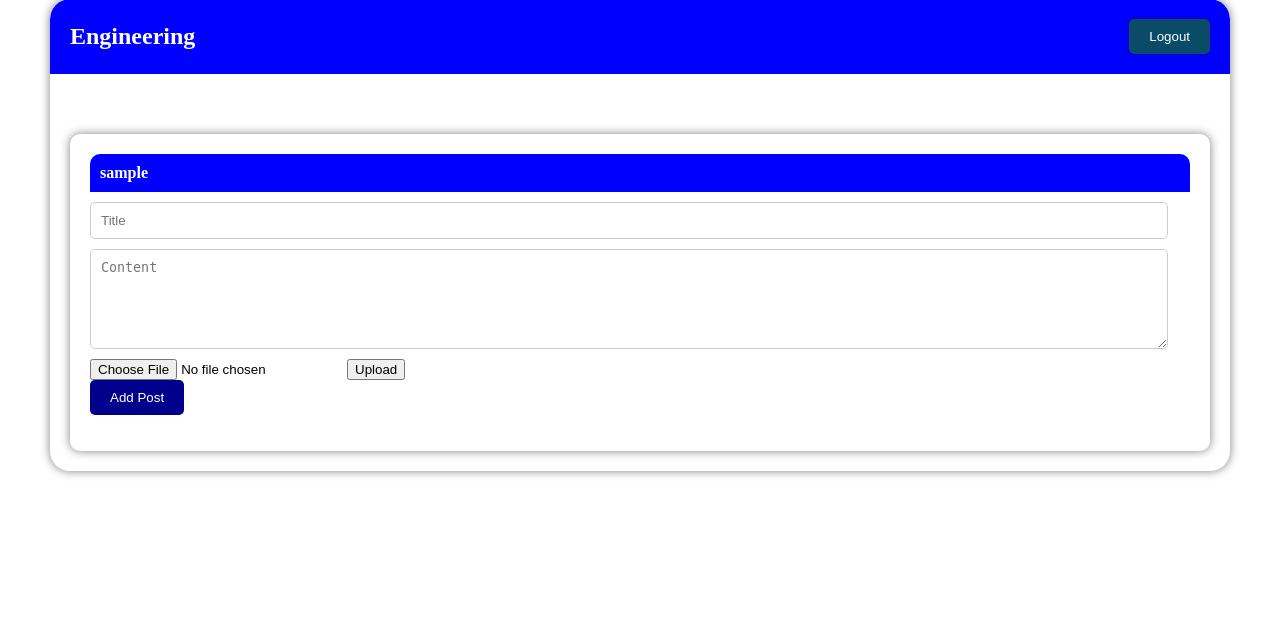
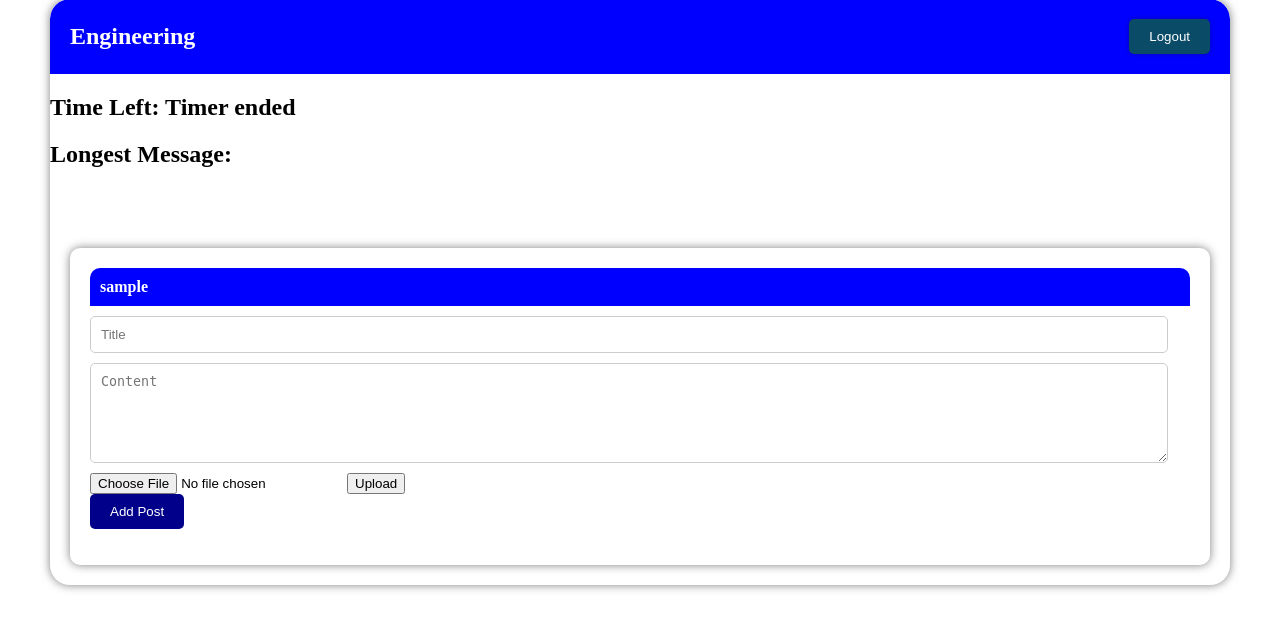
Before and after one commit to Byte-Brigade777/CSE312, a Flask app: template templates/homePage.html in a window 1280 px wide. Shown: the part 51-676 px from the top of the page. Run offline with Flask 3, Linux system fonts and the light colour scheme; the template is opened without the code that fills it: most values are stand-ins (such as "Sample title", 1, 10 or a date in 2020).

Commit message:
added timer fucntionality for project part 3. change app.py, database.py, and script,js, and homePage.html

```diff
--- a/app.py
+++ b/app.py
@@ -1,16 +1,22 @@
 from flask import Flask, jsonify, render_template, url_for, request, redirect, Response, make_response, \
     send_from_directory, send_file
 from pymongo import MongoClient
-from Backend.database import loginAndRegisterDataBase, postContent
+from Backend.database import loginAndRegisterDataBase, postContent, findLongestMessage
 from Backend.Login import LoginAndRegistration
 from Backend.postInformation import StoreInformation
 import logging
 import os
 from werkzeug.utils import secure_filename
+from datetime import datetime, timedelta
+import threading
 
 app = Flask(__name__, static_url_path='/static')
 accountInfo = LoginAndRegistration(loginAndRegisterDataBase())
 post_info = StoreInformation(postContent(), accountInfo)
+
+timer = datetime.min
+largestMessage = ""
+longMessageLength = 0
 
 UPLOAD_FOLDER = 'static/img'
 app.config['UPLOAD_FOLDER'] = os.path.join(app.root_path, UPLOAD_FOLDER)
@@ -61,9 +67,13 @@ def home_page():
         response = make_response(redirect('/Home'))
 
         response.set_cookie('token', info[1], httponly=True, max_age=3600)
+        timerStartCheck()
         return response
 
     return redirect('/')
+
+
+
 
 
 @app.route('/Home', methods=['GET', 'POST'])
@@ -145,23 +155,73 @@ def upload_file():
     elif request.method == 'GET':
         return render_template('upload.html')
 
+
+def timerStartCheck():
+    global timer, largestMessage, longMessageLength
+    current = datetime.now()
+    if current >= timer:
+        timer = current + timedelta(minutes=1)
+        largestMessage = ""
+        longMessageLength = 0
+        threading.Timer(60, timerReset).start()
+def timerReset():
+    global timer, largestMessage, longMessageLength
+    timer = datetime.min
+    largestMessage = findLongestMessage()
+    longMessageLength = len(largestMessage) if largestMessage else 0
+
+@app.route('/post-message', methods=['POST'])
+def messagePost():
+    global largestMessage, longMessageLength
+    current = datetime.now()
+    if current <= timer:
+        content = request.json.get('content', '')
+        if len(content) > longMessageLength:
+            largestMessage = content
+            longMessageLength = len(content)
+        return jsonify({"message": "Message received"}), 200
+    return jsonify({"error": "Timer has ended, cannot post message"}), 403
+
+@app.route('/timer-status', methods=['GET'])
+def statusTimer():
+    global timer, largestMessage
+    current = datetime.now()
+    if current < timer:
+        time_left = int((timer - current).total_seconds())
+        print("Timer is active, time left:", time_left)
+        return jsonify({"timerActive": True, "timeLeft": time_left}), 200
+    else:
+        print("Timer ended, longest message:", largestMessage)
+        return jsonify({"timerActive": False, "longestMessage": largestMessage}), 200
+
+
+
+@app.route('/add-message', methods=['POST'])
+def add_message():
+    global messages
+    current = datetime.now()
+    if current <= timer:
+        content = request.json.get('content', '')
+        messages.append(content)
+        return jsonify({"message": "Message added successfully"}), 200
+    return jsonify({"error": "Timer has ended, cannot add message"}), 403
+
+@app.route('/get-longest-message', methods=['GET'])
+def longestMessageGet():
+    largestMessage = findLongestMessage()
+    return jsonify({"longestMessage": largestMessage})
+
+
 def allowed_file(filename):
   ALLOWED_EXTENSIONS = {'jpg', 'jpeg'}
   return '.' in filename and filename.rsplit('.', 1)[1].lower() in ALLOWED_EXTENSIONS
 
 
-# @app.route('/static/js/<path:filename>')
-# def send_js(filename):
-#     app.logger.info("It got called")
-#     return send_file('static/js/' + filename)
 
 
-# @app.route('/static/css/<path:filename>')
-# def send_css(filename):
-#     return send_file('static/css/' + filename, mimetype='text/css')
+
 
 
 if __name__ == "__main__":
-    # Please do not set debug=True in production
     app.run(host="0.0.0.0", port=8080, debug=True)
     app.logger.setLevel(logging.DEBUG)
--- a/static/js/script.js
+++ b/static/js/script.js
@@ -1,5 +1,6 @@
 
 document.addEventListener("DOMContentLoaded", function() {
+
     const ws = false;
     let socket = null;
     function initWS() {
@@ -36,7 +37,7 @@ document.addEventListener("DOMContentLoaded", function() {
     });
 
     function displayPost(postJSON) {
-        console.log("Displaying post:", postJSON);  // Debug: Log post data to console
+        console.log("Displaying post:", postJSON);
 
         const postsContainer = document.getElementById("posts-container");
         const postElement = document.createElement("div");
@@ -101,20 +102,11 @@ document.addEventListener("DOMContentLoaded", function() {
             }
         }
 
-
-        // if (ws) {
-        //     // Using WebSockets
-        //     socket.send(JSON.stringify({'messageType': 'postMessage', 'title': title, 'content': content}));
-        // }
-
-                // Send the post data (including filename) using AJAX
                 const request = new XMLHttpRequest();
                 request.onreadystatechange = function () {
                   if (this.readyState === 4 && this.status === 200) {
                     console.log(this.response);
-                    // If successful, refresh posts
                     updatePosts();
-                    // Clear input fields
                     clearInputFields(titleInput, contentInput);
                   } else {
                     console.error("Error uploading image");
@@ -132,23 +124,6 @@ document.addEventListener("DOMContentLoaded", function() {
 
 
 
-
-
-            // // Using AJAX
-            // const request = new XMLHttpRequest();
-            // request.onreadystatechange = function () {
-            //     if (this.readyState === 4 && this.status === 200) {
-            //         console.log(this.response);
-            //         // If successful, refresh posts
-            //         updatePosts();
-            //         // Clear input fields
-            //         clearInputFields(titleInput, contentInput);
-            //     }
-            // }
-            // const postJSON = {"title": title, "content": content};
-            // request.open("POST", "/post/add");
-            // request.setRequestHeader("Content-Type", "application/json");
-            // request.send(JSON.stringify(postJSON));
 
 
     function clearInputFields(...inputs) {
@@ -219,4 +194,31 @@ document.addEventListener("DOMContentLoaded", function() {
     uploadButton.addEventListener("click", function() {
         uploadFile();
     });
+
+    const timerDisplay = document.getElementById("timer");
+    const longestMessageDisplay = document.getElementById("longest-message-display");
+    const longestMessageText = document.getElementById("longest-message");
+
+    function updateTimer() {
+        fetch('/timer-status')
+            .then(response => response.json())
+            .then(data => {
+                console.log("Timer data received:", data);
+                if (data.timerActive) {
+                    timerDisplay.textContent = `Time Left: ${data.timeLeft} seconds`;
+                    longestMessageDisplay.style.display = "none";
+                } else {
+                    timerDisplay.textContent = "Timer ended";
+                    longestMessageText.textContent = data.longestMessage;
+                    longestMessageDisplay.style.display = "block";
+                }
+            })
+            .catch(error => {
+                console.error('Error fetching timer status:', error);
+            });
+    }
+
+    setInterval(updateTimer, 1000);
+
+
 });
--- a/templates/homePage.html
+++ b/templates/homePage.html
@@ -14,6 +14,14 @@
         <div class="header">
             <div class="logo">Engineering</div>
             <button class="logout-button">Logout</button>
+        </div>
+        <div class="timer-display">
+            <h2>Time Left: <span id="timer">1:00</span></h2>
+        </div>
+
+        <div id="longest-message-display" style="display: none;">
+            <h2>Longest Message:</h2>
+            <p id="longest-message"></p>
         </div>
         <div class="content" id="posts-container">
         </div>
```
Also changed, not shown: Backend/database.py (+10 -0 lines).
